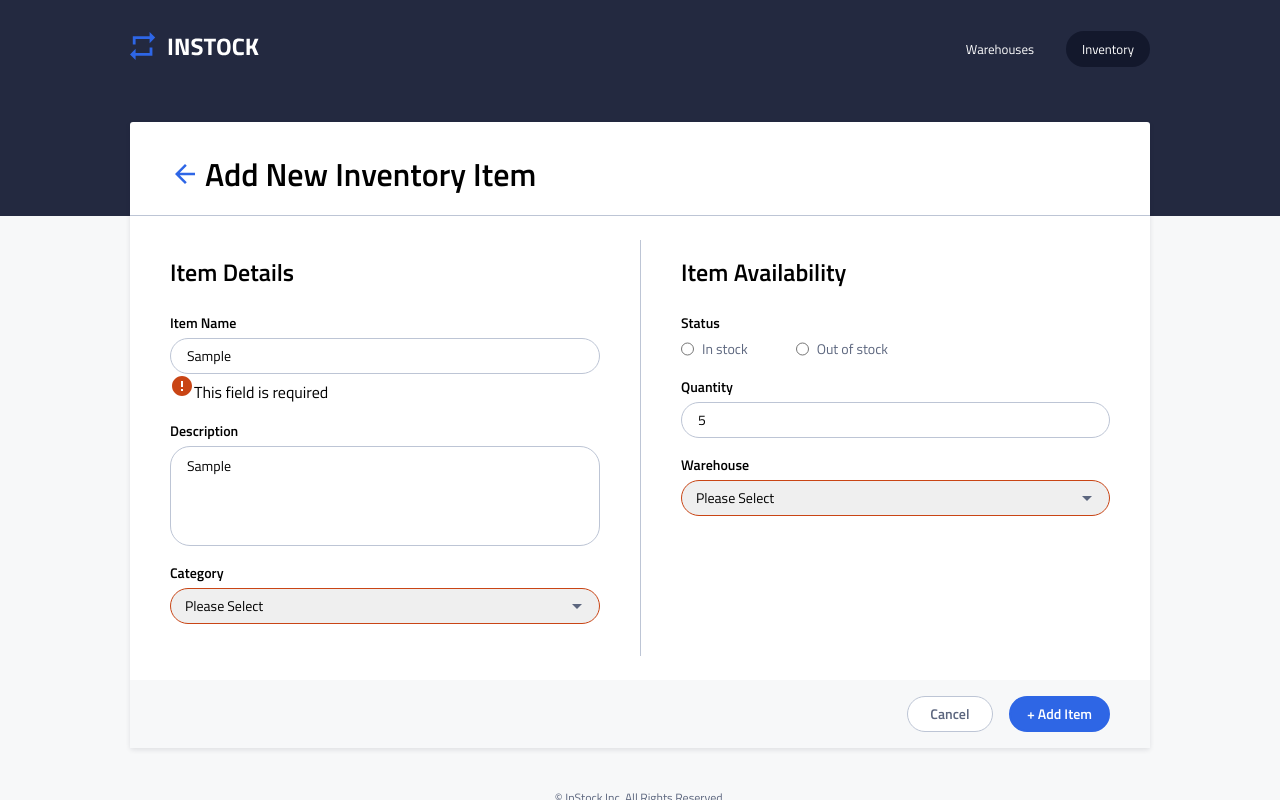
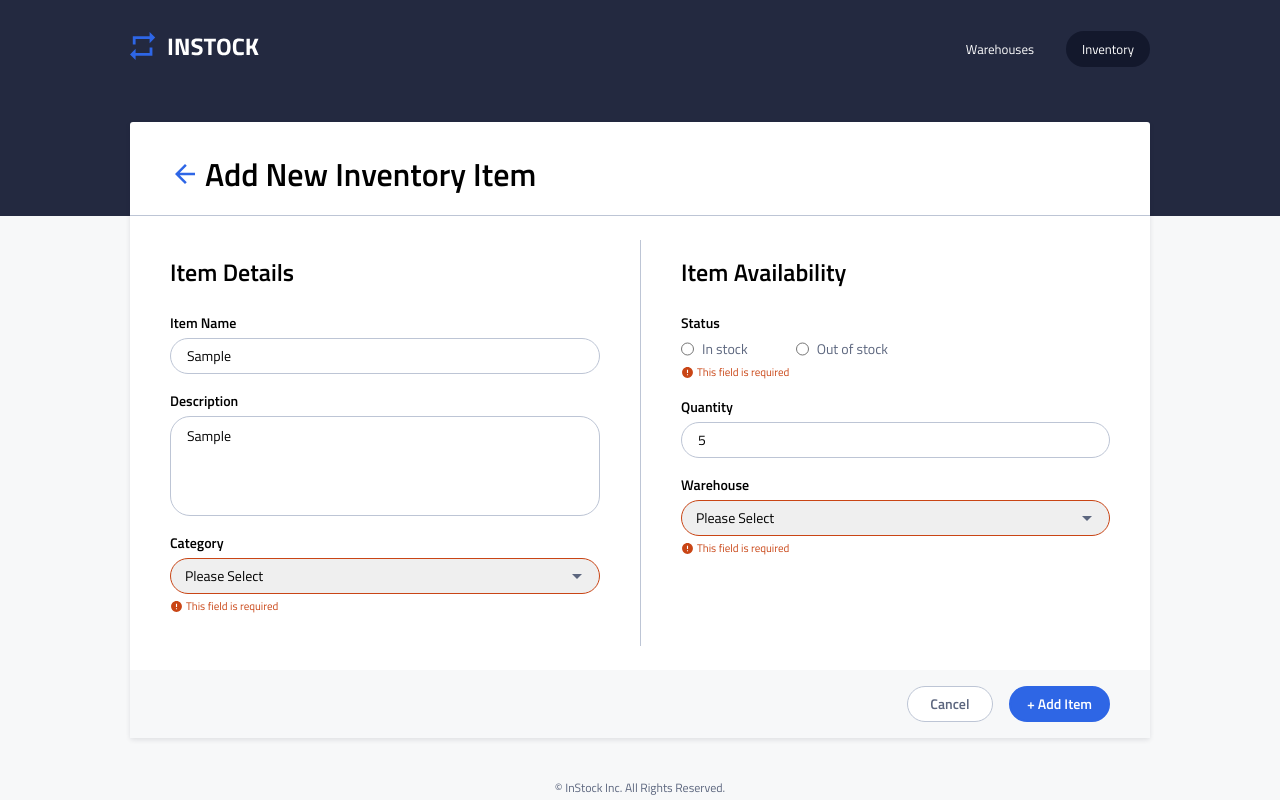
Before and after one commit to olivia-onuk/instock-full-stack-attack, a React (Vite) app: page /inventory/add in a window 1280 px wide. Both pictures are taken after typing "Sample", "Sample", "5" into the empty fields and a click on the button "+ Add Item". Built offline with nearby package versions, Linux system fonts and the light colour scheme.

Commit message:
finished styling the error text at the bottom

```diff
--- a/src/components/InventoryForm/InventoryForm.jsx
+++ b/src/components/InventoryForm/InventoryForm.jsx
@@ -87,9 +87,9 @@ function InventoryForm({
             />
             <p className={`inventory-form__error-text ${
                 error && !itemName.trim()
-                  ? "inventory-form__input--visible"
+                  ? "inventory-form__error-text--visible"
                   : ""
-              }`}><img src={errorIcon} alt="error"/>This field is required</p>
+              }`}><img className="inventory-form__error-text--img"src={errorIcon} alt="error"/>This field is required</p>
           </div>
           <div className="inventory-form__input-section">
             <label className="inventory-form__input-label">Description</label>
@@ -104,6 +104,11 @@ function InventoryForm({
               placeholder="Please enter a brief description..."
               onChange={handleChangeDescription}
             />
+            <p className={`inventory-form__error-text ${
+                error && !itemDescription.trim()
+                  ? "inventory-form__error-text--visible"
+                  : ""
+              }`}><img className="inventory-form__error-text--img"src={errorIcon} alt="error"/>This field is required</p>
           </div>
           <div className="inventory-form__input-section">
             <label className="inventory-form__input-label">Category</label>
@@ -126,6 +131,11 @@ function InventoryForm({
               <option value="Gear">Gear</option>
               <option value="Health">Health</option>
             </select>
+            <p className={`inventory-form__error-text ${
+                error && !category.trim()
+                  ? "inventory-form__error-text--visible"
+                  : ""
+              }`}><img className="inventory-form__error-text--img"src={errorIcon} alt="error"/>This field is required</p>
           </div>
         </div>
         <div className="inventory-form__column inventory-form__column--border">
@@ -174,6 +184,11 @@ function InventoryForm({
                 Out of stock
               </label>
             </div>
+            <p className={`inventory-form__error-text ${
+                error && !radio
+                  ? "inventory-form__error-text--visible"
+                  : ""
+              }`}><img className="inventory-form__error-text--img"src={errorIcon} alt="error"/>This field is required</p>
           </div>
           <div
             className={`inventory-form__input-section ${
@@ -190,6 +205,11 @@ function InventoryForm({
               placeholder="0"
               onChange={handleChangeQty}
             />
+            <p className={`inventory-form__error-text ${
+                error && !qty.trim()
+                  ? "inventory-form__error-text--visible"
+                  : ""
+              }`}><img className="inventory-form__error-text--img"src={errorIcon} alt="error"/>This field is required</p>
           </div>
           <div className="inventory-form__input-section">
             <label className="inventory-form__input-label">Warehouse</label>
@@ -214,6 +234,11 @@ function InventoryForm({
               <option value="Seattle">Seattle</option>
               <option value="Miami">Miami</option>
             </select>
+            <p className={`inventory-form__error-text ${
+                error && !warehouse.trim()
+                  ? "inventory-form__error-text--visible"
+                  : ""
+              }`}><img className="inventory-form__error-text--img"src={errorIcon} alt="error"/>This field is required</p>
           </div>
         </div>
       </div>
--- a/src/components/InventoryForm/InventoryForm.scss
+++ b/src/components/InventoryForm/InventoryForm.scss
@@ -32,6 +32,28 @@
 
     @include tablet {
       width: 50%;
+    }
+  }
+
+  &__error-text {
+    display: none;
+
+    padding-top: 4px;
+    font-size: 11px;
+    line-height: 16px;
+    font-weight: 400;
+    color: $supporting-color-two;
+    @include tablet {
+    }
+
+    &--img {
+      padding-right: 3px;
+      max-height: 13px;
+    }
+
+    &--visible{
+      display: flex;
+      align-items: center;
     }
   }
 
```
